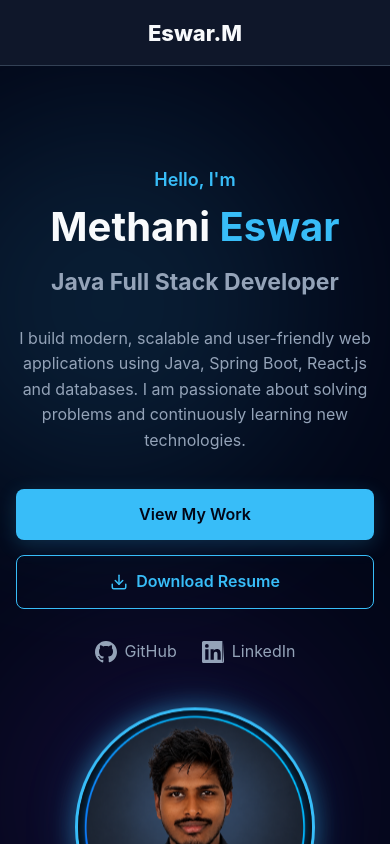
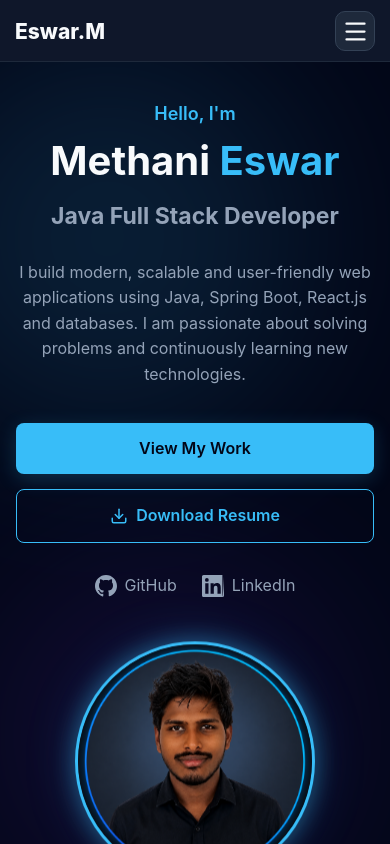
Before and after one commit to MethaniEswar/Portfolio, a React (Vite) app: page / in a window 390 px wide. Shown: the top 844 px of the page. Built offline with nearby package versions, Linux system fonts and the light colour scheme.

Commit message:
Navbar is added in Mobile View

```diff
--- a/src/App.css
+++ b/src/App.css
@@ -892,6 +892,11 @@ section {
 }
 
 .education-card h3 {
+  margin-bottom: 10px;
+
+  color: var(--text-primary);
+}
+.education-card h4 {
   margin-bottom: 10px;
 
   color: var(--text-primary);
@@ -1968,3 +1973,223 @@ body {
     width: 100%;
   }
 }
+/* =========================================================
+   FINAL MOBILE NAVBAR FIX
+========================================================= */
+
+@media (max-width: 768px) {
+
+  /* Navbar */
+  .navbar {
+    position: fixed !important;
+    top: 0;
+    left: 0;
+    width: 100%;
+    height: 65px;
+
+    z-index: 99999;
+
+    background: var(--background-secondary);
+    border-bottom: 1px solid var(--border);
+  }
+
+  /* Navbar container */
+  .nav-container {
+    width: 100% !important;
+    height: 65px !important;
+    min-height: 65px !important;
+
+    padding: 0 18px !important;
+
+    display: flex !important;
+    flex-direction: row !important;
+
+    justify-content: space-between !important;
+    align-items: center !important;
+
+    gap: 0 !important;
+  }
+
+  /* Logo */
+  .logo {
+    display: block !important;
+
+    font-size: 23px !important;
+    line-height: 1;
+
+    margin: 0;
+  }
+
+  /* =====================================================
+     HAMBURGER BUTTON
+  ===================================================== */
+
+  .menu-button {
+    display: flex !important;
+
+    width: 42px;
+    height: 42px;
+
+    align-items: center;
+    justify-content: center;
+
+    padding: 0;
+
+    border: 1px solid var(--border-light) !important;
+    border-radius: 10px;
+
+    background: var(--card-background) !important;
+
+    color: var(--text-primary) !important;
+
+    cursor: pointer;
+
+    z-index: 100001;
+
+    flex-shrink: 0;
+  }
+
+  .menu-button:hover {
+    color: var(--primary) !important;
+    border-color: var(--primary) !important;
+  }
+
+
+  /* =====================================================
+     MOBILE NAVIGATION MENU
+  ===================================================== */
+
+  .nav-links {
+    position: absolute !important;
+
+    top: 65px !important;
+    left: 0 !important;
+
+    width: 100% !important;
+
+    display: flex !important;
+
+    flex-direction: column !important;
+
+    align-items: center !important;
+    justify-content: center !important;
+
+    gap: 18px !important;
+
+    padding: 25px 20px !important;
+    margin: 0 !important;
+
+    background: var(--background-secondary) !important;
+
+    border-bottom: 1px solid var(--border) !important;
+
+    box-shadow: 0 15px 30px var(--shadow);
+
+    /* CLOSED */
+    opacity: 0 !important;
+    visibility: hidden !important;
+
+    transform: translateY(-15px);
+
+    pointer-events: none;
+
+    transition:
+      opacity 0.3s ease,
+      visibility 0.3s ease,
+      transform 0.3s ease;
+
+    z-index: 99998;
+  }
+
+
+  /* OPEN */
+  .nav-links.active {
+    opacity: 1 !important;
+
+    visibility: visible !important;
+
+    transform: translateY(0);
+
+    pointer-events: auto;
+  }
+
+
+  /* Navigation links */
+
+  .nav-links a,
+  .nav-links .nav-link {
+    display: block !important;
+
+    width: auto;
+
+    padding: 5px 10px !important;
+
+    color: var(--text-primary) !important;
+
+    font-size: 16px !important;
+
+    text-align: center;
+
+    white-space: nowrap;
+  }
+
+  .nav-links a:hover,
+  .nav-links .nav-link:hover {
+    color: var(--primary) !important;
+  }
+
+
+  /* Theme button */
+
+  .nav-links .theme-toggle {
+    display: flex !important;
+
+    width: 42px;
+    height: 42px;
+
+    margin-top: 3px;
+
+    border: 1px solid var(--border-light);
+
+    border-radius: 50%;
+
+    background: var(--card-background);
+
+    color: var(--text-primary);
+
+    align-items: center;
+    justify-content: center;
+  }
+}
+
+
+/* =========================================================
+   VERY SMALL PHONES
+========================================================= */
+
+@media (max-width: 480px) {
+
+  .navbar {
+    height: 62px !important;
+  }
+
+  .nav-container {
+    height: 62px !important;
+    min-height: 62px !important;
+
+    padding: 0 15px !important;
+  }
+
+  .nav-links {
+    top: 62px !important;
+  }
+
+  .logo {
+    font-size: 21px !important;
+  }
+
+  .menu-button {
+    width: 40px;
+    height: 40px;
+  }
+}
--- a/src/components/Navbar.jsx
+++ b/src/components/Navbar.jsx
@@ -1,44 +1,94 @@
 import { useEffect, useState } from "react";
-import { Moon, Sun } from "lucide-react";
+import { Moon, Sun, Menu, X } from "lucide-react";
 
 function Navbar() {
+  // Dark / Light mode
   const [darkMode, setDarkMode] = useState(() => {
     return localStorage.getItem("theme") !== "light";
   });
 
+  // Mobile menu
+  const [menuOpen, setMenuOpen] = useState(false);
+
+  // Apply theme
   useEffect(() => {
     if (darkMode) {
       document.body.classList.add("dark-mode");
       document.body.classList.remove("light-mode");
+
       localStorage.setItem("theme", "dark");
     } else {
       document.body.classList.add("light-mode");
       document.body.classList.remove("dark-mode");
+
       localStorage.setItem("theme", "light");
     }
   }, [darkMode]);
 
+  // Close mobile menu
+  const closeMenu = () => {
+    setMenuOpen(false);
+  };
+
+  // Toggle theme
+  const toggleTheme = () => {
+    setDarkMode((prev) => !prev);
+  };
+
   return (
     <nav className="navbar">
+
       <div className="container nav-container">
 
-        <button className="logo">
+        {/* Logo */}
+        <button
+          className="logo"
+          onClick={() => {
+            window.location.href = "#home";
+            closeMenu();
+          }}
+        >
           Eswar.M
         </button>
 
-        <div className="nav-links">
-          <a href="#home">Home</a>
-          <a href="#about">About</a>
-          <a href="#skills">Skills</a>
-          <a href="#projects">Projects</a>
-          <a href="#education">Education</a>
-          <a href="#contact">Contact</a>
+
+        {/* Navigation Links */}
+        <div
+          className={`nav-links ${
+            menuOpen ? "active" : ""
+          }`}
+        >
+
+          <a href="#home" onClick={closeMenu}>
+            Home
+          </a>
+
+          <a href="#about" onClick={closeMenu}>
+            About
+          </a>
+
+          <a href="#skills" onClick={closeMenu}>
+            Skills
+          </a>
+
+          <a href="#projects" onClick={closeMenu}>
+            Projects
+          </a>
+
+          <a href="#education" onClick={closeMenu}>
+            Education
+          </a>
+
+          <a href="#contact" onClick={closeMenu}>
+            Contact
+          </a>
+
 
           {/* Theme Toggle */}
           <button
             className="theme-toggle"
-            onClick={() => setDarkMode(!darkMode)}
-            aria-label="Toggle theme"
+            onClick={toggleTheme}
+            aria-label="Toggle dark and light mode"
           >
             {darkMode ? (
               <Sun size={20} />
@@ -46,9 +96,26 @@ function Navbar() {
               <Moon size={20} />
             )}
           </button>
+
         </div>
 
+
+        {/* Mobile Menu Button */}
+        <button
+          className="menu-button"
+          onClick={() => setMenuOpen((prev) => !prev)}
+          aria-label="Toggle navigation menu"
+          aria-expanded={menuOpen}
+        >
+          {menuOpen ? (
+            <X size={27} />
+          ) : (
+            <Menu size={27} />
+          )}
+        </button>
+
       </div>
+
     </nav>
   );
 }
--- a/src/components/Skills.jsx
+++ b/src/components/Skills.jsx
@@ -39,7 +39,8 @@ function Skills() {
         "GitHub",
         "Docker",
         "Maven",
-        "VS Code"
+        "VS Code",
+        "Eclipse"
       ]
     }
   ];
```
